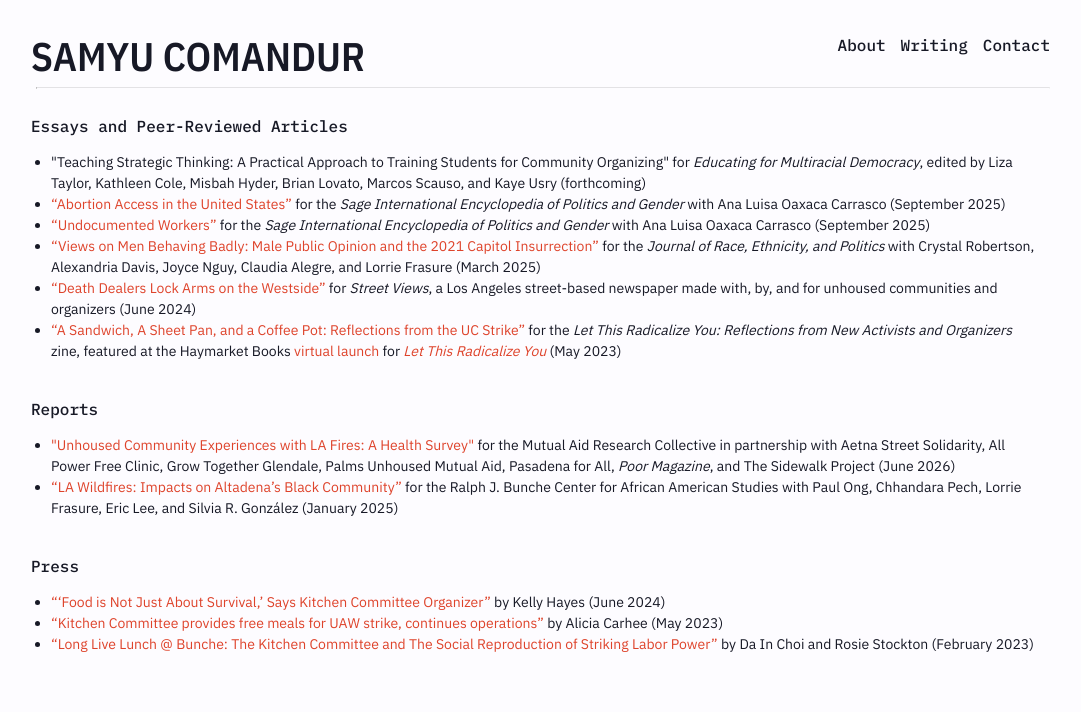
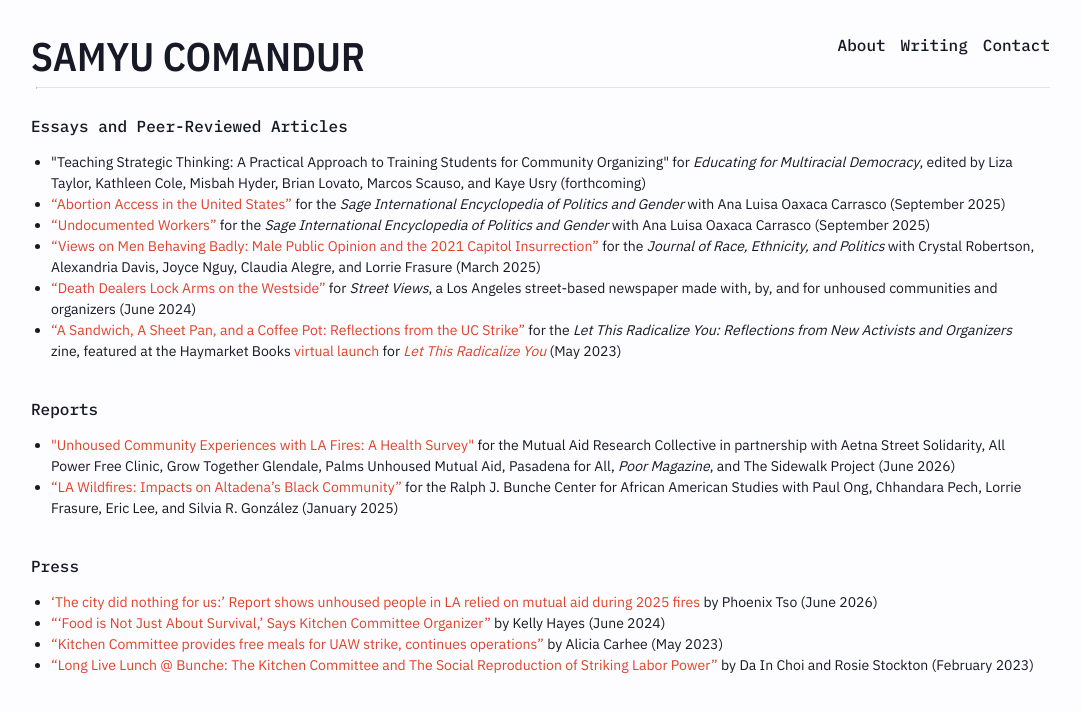
Before and after one commit to samyuc/samyuc.github.io, a Jekyll site: the page built from writing.html, in a window 1280 px wide. Shown: the top 712 px of the page, without its empty margins (97-1178 px from the left). Built offline with Jekyll 4.4.1, drawn with Linux system fonts in a browser that asks for light colours.

Commit message:
added press

```diff
--- a/writing.html
+++ b/writing.html
@@ -20,6 +20,7 @@ Community Organizing" for <i>Educating for Multiracial Democracy</i>, edited by
 <br>
 <section>Press</section>
 <ul><dl>
+<dt><li> <a href="https://lapublicpress.org/2026/06/la-2025-fire-mutual-aid-health-report/">‘The city did nothing for us:’ Report shows unhoused people in LA relied on mutual aid during 2025 fires</a> by Phoenix Tso (June 2026)
 <dt><li> <a href="https://organizingmythoughts.org/food-is-not-just-about-survival-says-kitchen-committee-organizer/">“‘Food is Not Just About Survival,’ Says Kitchen Committee Organizer”</a> by Kelly Hayes (June 2024)</li>
 <dt><li> <a href="https://dailybruin.com/2023/05/21/kitchen-committee-provides-free-meals-for-uaw-strikers">“Kitchen Committee provides free meals for UAW strike, continues operations”</a> by Alicia Carhee (May 2023)</li>
 <dt><li> <a href="https://csw.ucla.edu/2023/02/17/long-live-lunch-bunche-the-kitchen-committee-and-the-social-reproduction-of-striking-labor-power/">“Long Live Lunch @ Bunche: The Kitchen Committee and The Social Reproduction of Striking Labor Power”</a> by Da In Choi and Rosie Stockton (February 2023)</li></dl></ul>
```
